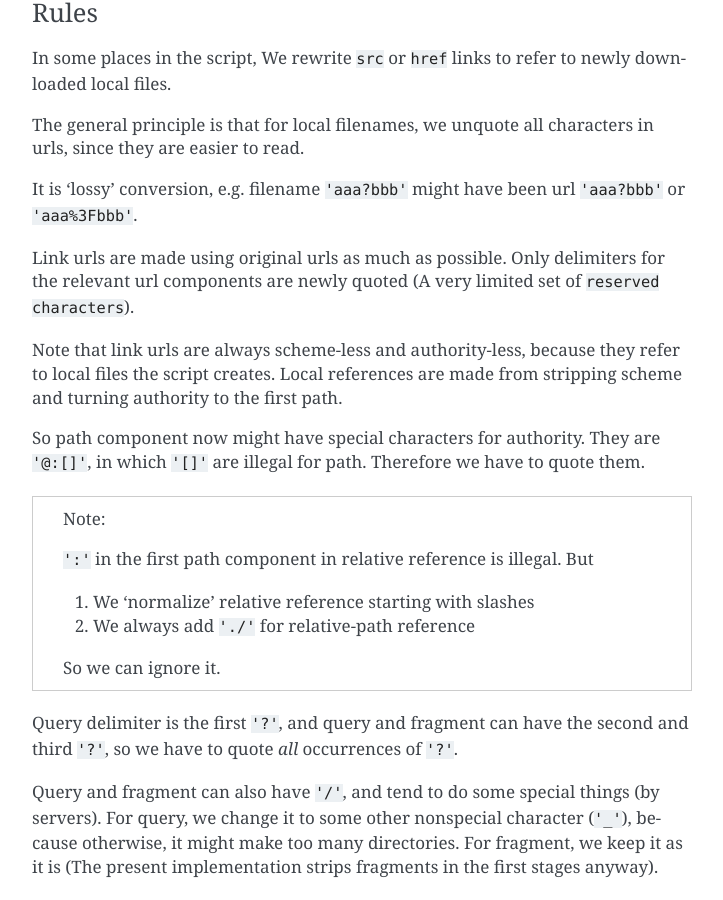
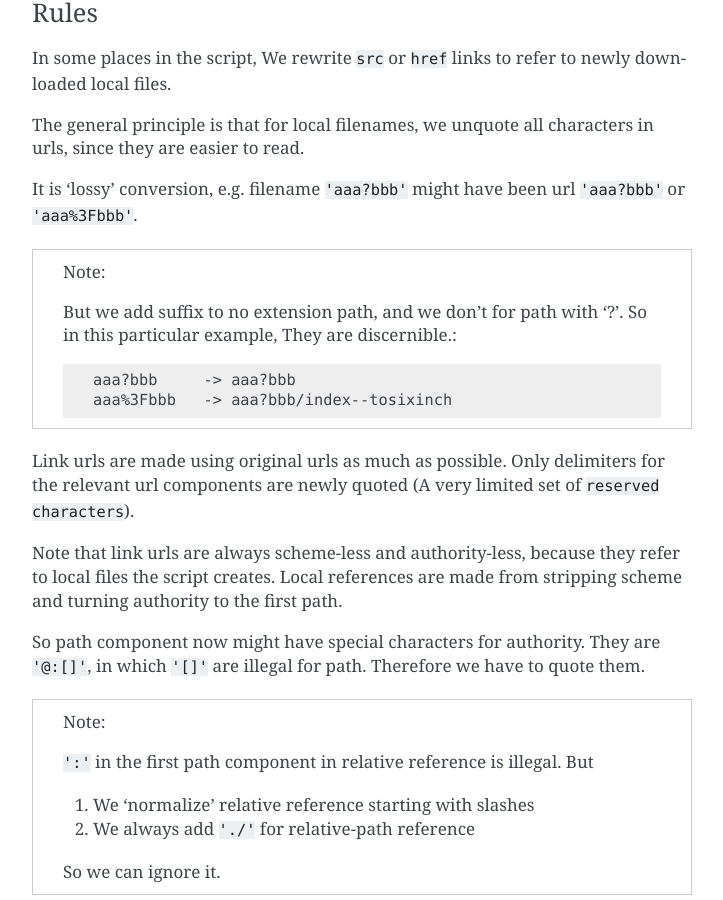
Before and after one commit to openandclose/tosixinch, a Sphinx documentation site: the page built from docs/development.rst, in a window 1280 px wide and 900 px high, scrolled down 1531 px. Shown: the whole window, without its empty margins (388-1111 px from the left). Built offline with Sphinx 7.4.7, drawn with Linux system fonts in a browser that asks for light colours.

Commit message:
Fix fname suffix (INDEX) for urls with query [API]
For urls with '?', not adding INDEX is better in itself
(easier to read, less confusing).
And I couldn't find a solution of how to handle the slash after query.
(keep slash? or change to underline?).

./bbb?cc
./bbb?cc/index--tosixinch
./bbb?cc_index--tosixinch

```diff
--- a/docs/development.rst
+++ b/docs/development.rst
@@ -79,6 +79,13 @@ since they are easier to read.
 It is 'lossy' conversion,
 e.g. filename ``'aaa?bbb'`` might have been url ``'aaa?bbb'`` or ``'aaa%3Fbbb'``.
 
+.. note::
+    But we add suffix to no extension path, and we don't for path with '?'.
+    So in this particular example, They are discernible.::
+
+        aaa?bbb     -> aaa?bbb
+        aaa%3Fbbb   -> aaa?bbb/index--tosixinch
+
 Link urls are made using original urls as much as possible.
 Only delimiters for the relevant url components are newly quoted
 (A very limited set of ``reserved characters``).
--- a/docs/overview.rst
+++ b/docs/overview.rst
@@ -159,7 +159,7 @@ But disposing of the files (deleting or moving) is users' job.
     ``Downloaded_File`` is created inside ``_htmls`` directory,
     with URL ``domain`` and ``paths`` as subdirectories.
 
-    If ``url``'s last ``path`` doesn't have file extension,
+    If ``url``'s last ``path`` doesn't have file extension or ``'?'``,
     string ``'/index--tosixinch'`` is added.
     If it ends with ``'/'``, ``'index--tosixinch'`` is added.
 
```
Also changed, not shown: 2 other files.
